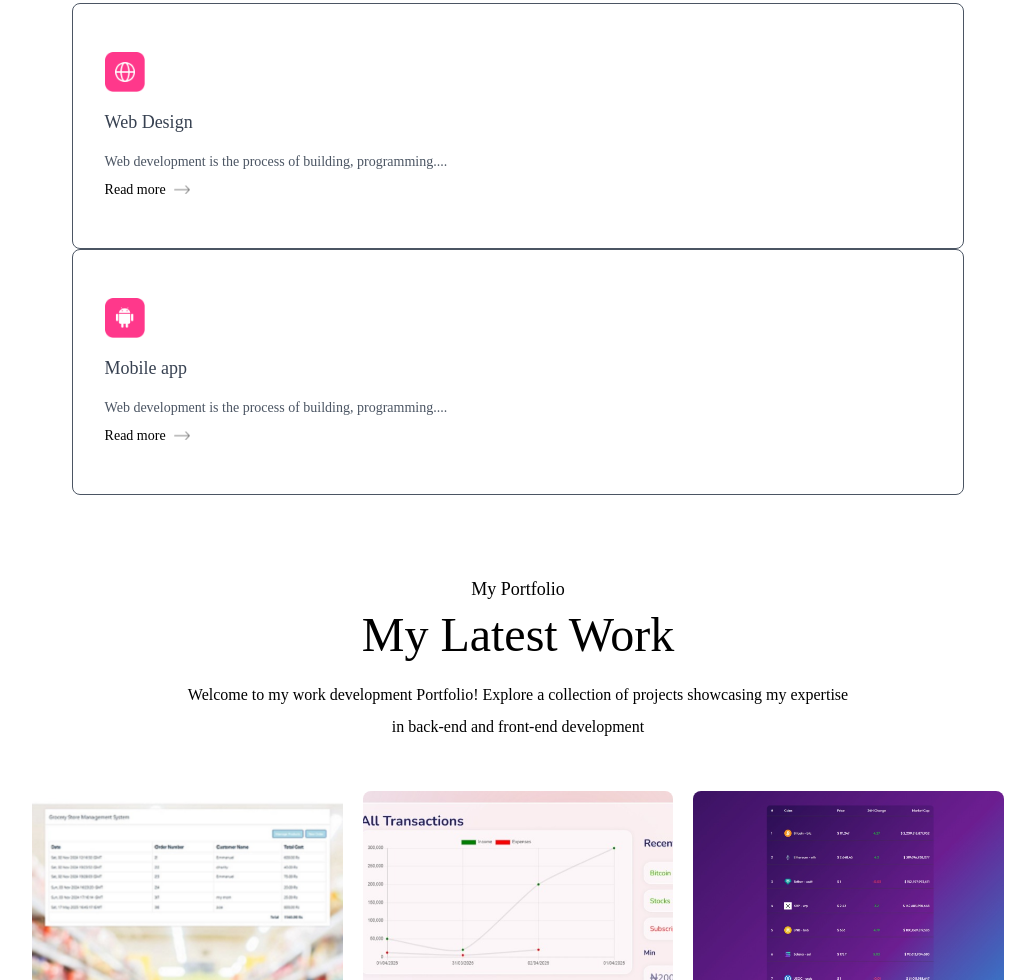
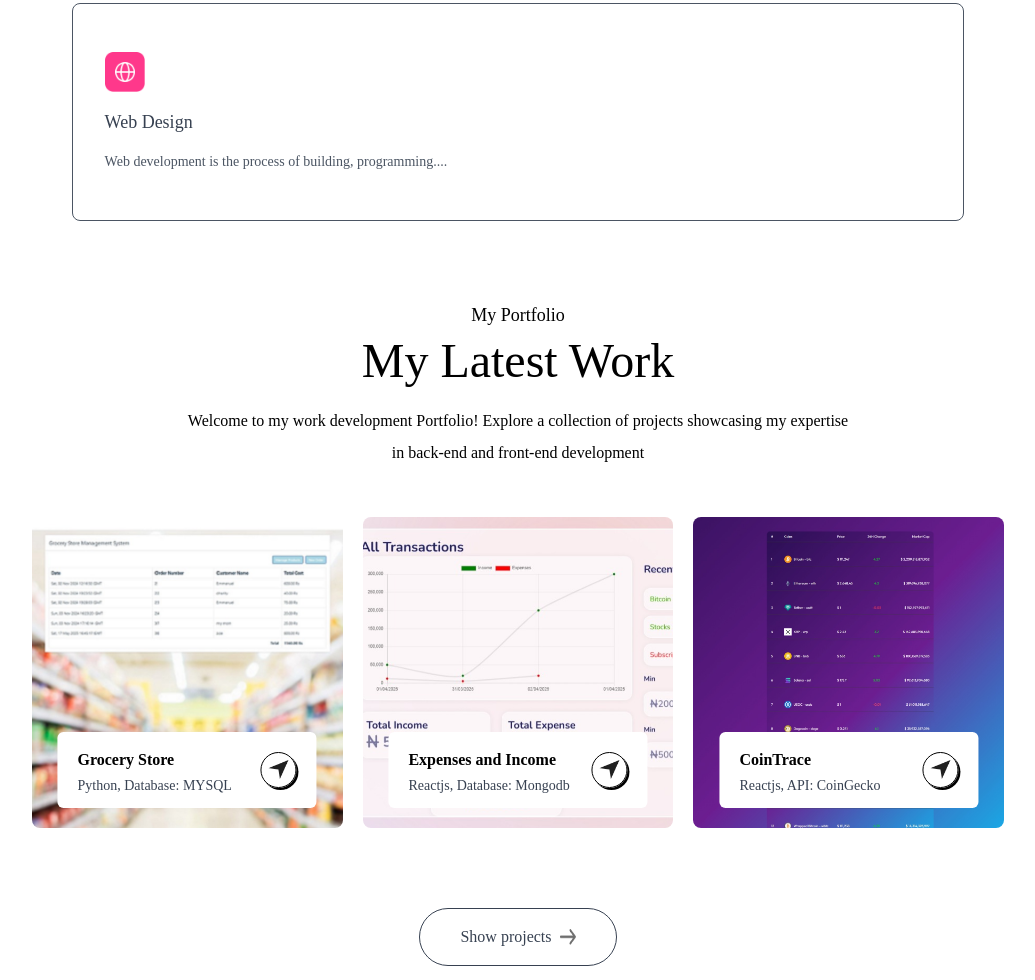
Before and after one commit to ebukadev08/portfolio, a plain HTML site: page index.html in a window 1280 px wide. Shown: the part 2107-3087 px from the top of the page, without its empty margins (122-1157 px from the left). Drawn offline with nearby package versions, Linux system fonts and the light colour scheme; a web font is replaced by a local one.

Commit message:
update my service

```diff
--- a/index.html
+++ b/index.html
@@ -111,7 +111,7 @@
         <p class="mb-10 max-w-2xl font-Ovo">I am a Backend Developer based in Lagos.
             with a strong passion of solving problems through code. I specialize in creating APIs, managing database, and building the backend logic
             that keeps application running smoothly. In addition to my backend expertise, I've also learned frontend technologies
-            to become a full-stack developer. My goal is to build scalable, end-to-end web application that deliver seemless user experiences.
+            to become a full-stack developer. My goal is to build scalable, end-to-end web application that deliver seamless user experiences.
          </p>
 
     <ul class="grid grid-cols-1 sm:grid-cols-3 gap-6 max-w-2xl">
@@ -185,7 +185,7 @@
         <p class="text-center max-w-2xl mx-auto mt-5 mb-12 font-Ovo">I'm a Backend Developer based in lagos.
             with a strong passion of solving problems through code. I specialize in creating APIs, managing database, and building the backend logic
             that keeps application running smoothly. In addition to my backend expertise, I've also learned frontend technologies
-            to become a full-stack developer. My goal is to build scalable, end-to-end web application that deliver seemless user experiences.<p>
+            to become a full-stack developer. My goal is to build scalable, end-to-end web application that deliver seamless user experiences.<p>
 
         <div class="grid-cols-1 sm:grid-cols-2 lg:grid-cols-3 mx-10">
             <div class="border border-gray-600 rounded-lg px-8 py-12 cursor-pointer
@@ -195,19 +195,7 @@
                 <img src="./images/web-icon.png" alt="" class="w-10">
                 <h3 class="text-lg my-4 text-gray-700 dark:text-white">Web Design</h3>
                 <p class="text-sm text-gray-600 leading-5 dark:text-white/80">Web development is the process of building, programming....</p>
-                <a href="#" class="flex items-center gap-2 text-sm mt-2" onclick="event.preventDefault()">Read more <img src="./images/right-arrow.png" alt="" class="w-4"></a>
             </div>
-            <div class="border border-gray-600 rounded-lg px-8 py-12 cursor-pointer
-                                hover:-translate-y-1 hover:shadow-black hover:bg-lightHover duration-500
-                                dark:hover:bg-darkHover dark:hover:shadow-white
-                                ">
-                <img src="./images/mobile-icon.png" alt="" class="w-10">
-                <h3 class="text-lg my-4 text-gray-700 dark:text-white">Mobile app</h3>
-                <p class="text-sm text-gray-600 leading-5 dark:text-white/80">Web development is the process of building, programming....</p>
-                <a href="#" class="flex items-center gap-2 text-sm mt-2" onclick="event.preventDefault()">Read more <img src="./images/right-arrow.png" alt=""
-                        class="w-4"></a>
-            </div>
-
         </div>
 
 </div>
```
